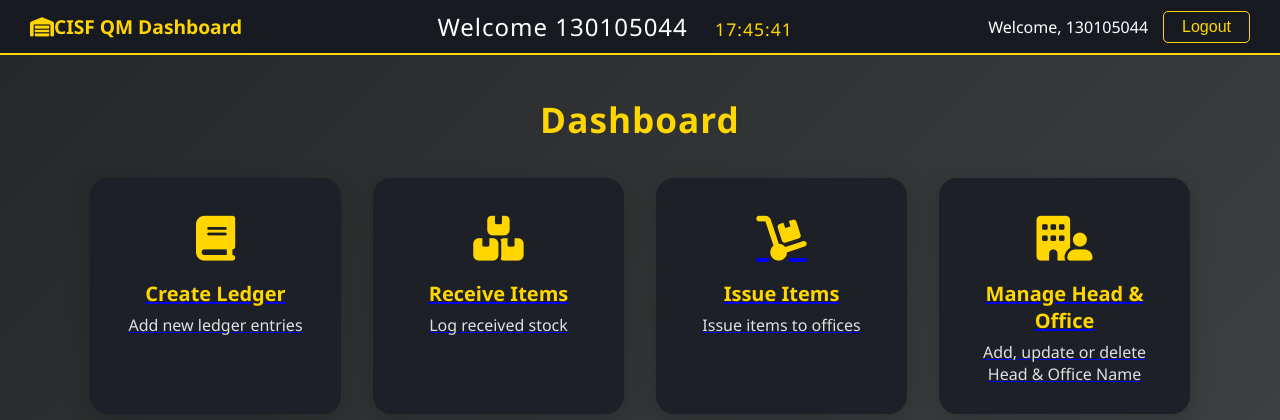
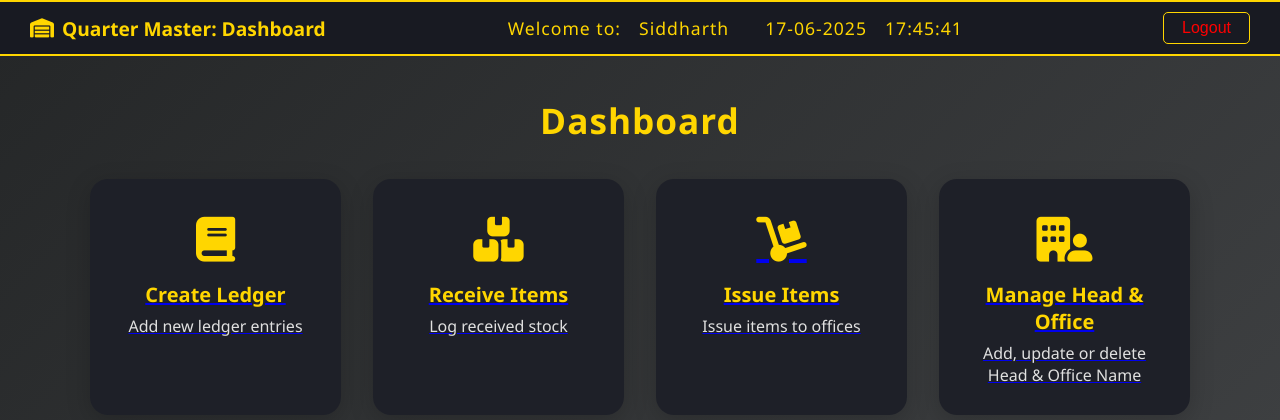
Before and after one commit to aman130105/QM_Web_App, a Flask app: page /dashboard in a window 1280 px wide. Shown: the part 98-518 px from the top of the page. Run offline with Flask 3, Linux system fonts and the light colour scheme; a user stored in the database is signed in; some libraries are stand-ins or nearby versions.

Commit message:
last update

```diff
--- a/app.py
+++ b/app.py
@@ -106,12 +106,13 @@
 # Dashboard Page
 @app.route('/dashboard')
 def dashboard():
-    if 'user' not in session:
-        return redirect(url_for('login'))
-    return render_template('dashboard.html', username=session['user'])
+    user = {
+        "name": "Siddharth",
+    }
+    return render_template('dashboard.html', user=user)
 
 # Logout
-@app.route('/logout')
+@app.route('/logout', methods=['POST'])
 def logout():
     session.clear()
     return redirect(url_for('login'))
--- a/templates/dashboard.html
+++ b/templates/dashboard.html
@@ -32,6 +32,9 @@
             background: #181a22;
             padding: 10px 30px;
             border-bottom: 2px solid #ffd600;
+            border-top: 2px solid #ffd600;
+            width: 100%;
+            box-sizing: border-box;
         }
         .title-bar .left {
             font-weight: bold;
@@ -39,33 +42,47 @@
             color: #ffd600;
             display: flex;
             align-items: center;
+            flex: 0 0 auto;
         }
         .title-bar .center {
-            flex: 1;
-            text-align: center;
+            display: flex;
+            align-items: center;
+            justify-content: center;
+            flex: 1 1 auto;
             font-size: 1.5rem;
             color: #fff;
             font-weight: 500;
             letter-spacing: 1px;
+            gap: 18px;
         }
         .title-bar .center span {
-            margin-left: 20px;
+            margin-left: 0;
             font-size: 1.1rem;
             color: #ffd600;
             font-weight: 400;
         }
+        .title-bar .date-time {
+            color: #fefefd;
+            font-size: 1.1rem;
+            font-weight: 400;
+            display: flex;
+            align-items: center;
+            gap: 18px;
+            margin-left: 18px;
+        }
         .title-bar .right {
             display: flex;
             align-items: center;
+            flex: 0 0 auto;
+            margin-left: 18px;
         }
         .logout-btn {
             background: transparent;
             border: 1.5px solid #ffd600;
-            color: #ffd600;
+            color: #ff0000;
             padding: 6px 18px;
             border-radius: 5px;
             font-size: 1rem;
-            margin-left: 15px;
             cursor: pointer;
             transition: background 0.2s, color 0.2s;
         }
@@ -124,6 +141,22 @@
             font-size: 1rem;
             color: #e0e0e0;
         }
+        @media (max-width: 900px) {
+            .title-bar {
+                flex-direction: column;
+                align-items: stretch;
+                padding: 10px 8px;
+            }
+            .title-bar .center {
+                font-size: 1.1rem;
+                flex-direction: column;
+                gap: 6px;
+            }
+            .title-bar .right {
+                margin-left: 0;
+                justify-content: flex-end;
+            }
+        }
         @media (max-width: 700px) {
             .dashboard-title { font-size: 1.3rem; }
             .title-bar .center { font-size: 1.1rem; }
@@ -133,13 +166,17 @@
     <!-- Optionally include FontAwesome for icons -->
     <link rel="stylesheet" href="https://cdnjs.cloudflare.com/ajax/libs/font-awesome/6.4.2/css/all.min.css">
     <script>
-        // Live clock update
+        // Live clock and date update
         function updateTime() {
             const now = new Date();
             let h = now.getHours().toString().padStart(2, '0');
             let m = now.getMinutes().toString().padStart(2, '0');
             let s = now.getSeconds().toString().padStart(2, '0');
+            let day = now.getDate().toString().padStart(2, '0');
+            let month = (now.getMonth() + 1).toString().padStart(2, '0');
+            let year = now.getFullYear();
             document.getElementById('live-time').textContent = h + ':' + m + ':' + s;
+            document.getElementById('live-date').textContent = day + '-' + month + '-' + year;
         }
         setInterval(updateTime, 1000);
         window.onload = updateTime;
@@ -151,15 +188,25 @@
     </div>
     <div class="title-bar">
         <div class="left">
-            <i class="fa-solid fa-warehouse"></i> CISF QM Dashboard
+            <i class="fa-solid fa-warehouse"></i>
+            <span style="margin-left:8px;">Quarter Master: Dashboard</span>
         </div>
         <div class="center">
-            Welcome {{ username }}
-            <span id="live-time">{{ current_time }}</span>
+            <span>Welcome to:</span>
+            <span style="color:#ffd600;">{{ user.name }}</span>
+            <div class="date-time">
+                <span id="live-date"></span>
+                <span id="live-time"></span>
+            </div>
         </div>
         <div class="right">
-            Welcome, {{ username }}
-            <a href="{{ url_for('logout') }}"><button class="logout-btn">Logout</button></a>
+            <form action="{{ url_for('logout') }}" method="post" style="margin:0;">
+                {# If using Flask-WTF/CSRF protection, include the token: #}
+                {% if csrf_token %}
+                    {{ csrf_token() }}
+                {% endif %}
+                <button type="submit" class="logout-btn">Logout</button>
+            </form>
         </div>
     </div>
     <div class="dashboard-container">
@@ -209,5 +256,3 @@
     </div>
 </body>
 </html>
-</body>
-</html>
```
